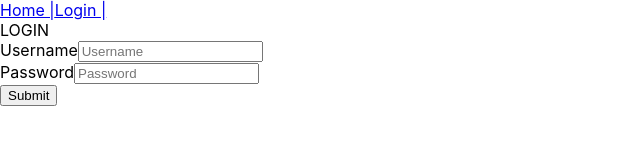
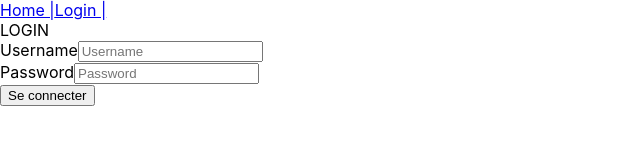
Before and after one commit to acdmft/poke-context, a React (Create React App) app: page /login in a window 1280 px wide. Shown: the top 160 px of the page, without its empty margins (0-640 px from the left). Built offline with nearby package versions, Linux system fonts and the light colour scheme.

Commit message:
add context UserContext in App.js

```diff
--- a/package.json
+++ b/package.json
@@ -9,7 +9,7 @@
     "react": "^17.0.2",
     "react-dom": "^17.0.2",
     "react-hook-form": "^7.27.1",
-    "react-router-dom": "^5.0.0",
+    "react-router-dom": "^5.3.0",
     "react-scripts": "5.0.0",
     "web-vitals": "^2.1.4"
   },
--- a/src/App.js
+++ b/src/App.js
@@ -1,10 +1,19 @@
-import React from "react";
+import { createContext, useState } from "react";
 import { BrowserRouter, Switch, Link, Route } from "react-router-dom";
 import Home from "./components/Home";
 import Login from "./components/Login";
 
+export const UserContext = createContext({isLogged: false});
+
 export default function App() {
+  const [isLogged, setLogged] = useState(false);
+  const setAuth = () => {
+    setLogged(isLogged);
+  }
+  const value = {isLogged: isLogged, setAuth: setAuth}
+
   return (
+    <UserContext.Provider value={value}>
       <BrowserRouter>
         <nav>
           <Link to="/">Home |</Link>
@@ -16,5 +25,6 @@ export default function App() {
           <Route exact path="/login" component={Login} />
         </Switch>
       </BrowserRouter>
+    </UserContext.Provider>
   );
 }
--- a/src/components/Home.js
+++ b/src/components/Home.js
@@ -18,7 +18,6 @@ export default function Home() {
   },[number]);
 
   const randomNumber = () => {
-    console.log('randomNumber');
     return setNumber(Math.floor(Math.random() *100) + 1);
   };
 
--- a/src/components/Login.js
+++ b/src/components/Login.js
@@ -1,4 +1,6 @@
 import { useForm } from "react-hook-form";
+import { useContext } from "react";
+import { UserContext } from "../App";
 
 export default function Login() {
   const {
@@ -6,7 +8,17 @@ export default function Login() {
     handleSubmit,
     formState: { errors },
   } = useForm();
-  const handleRegistration = (data) => console.log(data);
+
+  const handleRegistration = (data) => {
+    userContext.isLogged = true;
+    userContext.setAuth();
+    console.log(data);
+  };
+
+  const userContext = useContext(UserContext);
+
+  const onSubmit = () => console.log('onSubmit');
+  console.log(userContext.isLogged);
 
   return (
     <div>
@@ -20,10 +32,12 @@ export default function Login() {
             {...register("username", {
               required: true,
               maxLength: 15,
-              })}
+            })}
             placeholder="Username"
           />
-          {errors.username && <span>Username can't have more than 15 characters</span>}
+          {errors.username && (
+            <span>Username can't have more than 15 characters</span>
+          )}
         </div>
         <div>
           <label>Password</label>
@@ -33,12 +47,22 @@ export default function Login() {
             {...register("password", {
               required: true,
               minLength: 6,
-              })}
+            })}
             placeholder="Password"
           />
-          {errors.password && <span>Password must have at least 6 characters</span>}
+          {errors.password && (
+            <span>Password must have at least 6 characters</span>
+          )}
         </div>
-        <button>Submit</button>
+        {userContext.isLogged ? (
+          <button className="button" onClick={onSubmit}>
+            Se déconnecter
+          </button>
+        ) : (
+          <button className="button" type="submit">
+            Se connecter
+          </button>
+        )}
       </form>
     </div>
   );
```
Also changed, not shown: 1 other file (tests, documents, lock files or other folders). Lines whose indentation alone changed are shown as unchanged.
